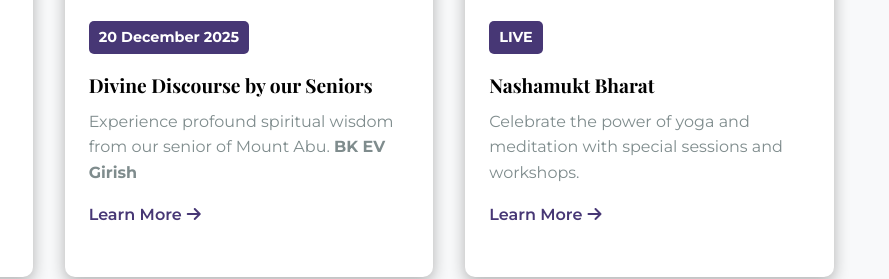
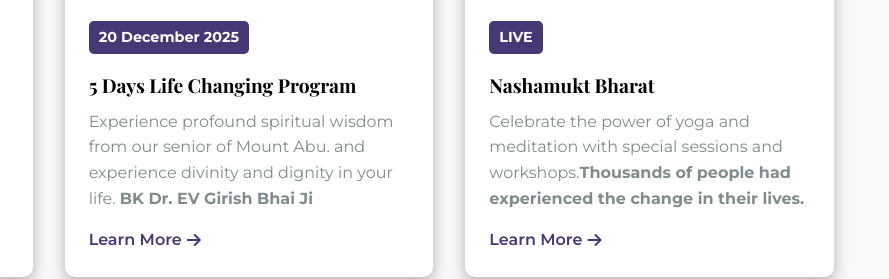
Before and after one commit to BKDURG/brahmakumarisdurg, a plain HTML site: page index.html in a window 1280 px wide. Shown: the part 3053-3332 px from the top of the page, 391-1280 px from the left. Drawn offline with nearby package versions, Linux system fonts and the light colour scheme.

Commit message:
Update event details and links in index.html

```diff
--- a/index.html
+++ b/index.html
@@ -1352,7 +1352,7 @@
                             <span class="event-date"><b>LIVE</b></span>
                             <h3 class="event-title">7-Day Rajyoga Meditation Camp</h3>
                             <p class="event-description">Join us for an intensive 7-day meditation camp to deepen your spiritual practice and connect with the Supreme Soul.</p>
-                            <a href="#" class="event-link">Learn More <i class="fas fa-arrow-right"></i></a>
+                            <a href="https://www.youtube.com/watch?v=5Nj1Abe54yE&list=PLMaFbCdX5_2_o3qB-ud4N-uciK4GT8sxt" class="event-link">Learn More <i class="fas fa-arrow-right"></i></a>
                         </div>
                     </div>
 
@@ -1362,8 +1362,8 @@
                         </div>
                         <div class="event-details">
                             <span class="event-date"><b>20 December 2025</b></span>
-                            <h3 class="event-title">Divine Discourse by our Seniors</h3>
-                            <p class="event-description">Experience profound spiritual wisdom from our senior of Mount Abu. <b>BK EV Girish</b></p>
+                            <h3 class="event-title"><b>5 Days Life Changing Program</b></h3>
+                            <p class="event-description">Experience profound spiritual wisdom from our senior of Mount Abu. and experience divinity and dignity in your life. <b>BK Dr. EV Girish Bhai Ji</b></p>
                             <a href="https://forms.gle/HoN4R7uSiJkG4eV46" class="event-link">Learn More <i class="fas fa-arrow-right"></i></a>
                         </div>
                     </div>
@@ -1375,7 +1375,7 @@
                         <div class="event-details">
                             <span class="event-date"><b>LIVE</b></span>
                             <h3 class="event-title">Nashamukt Bharat</h3>
-                            <p class="event-description">Celebrate the power of yoga and meditation with special sessions and workshops.</p>
+                            <p class="event-description">Celebrate the power of yoga and meditation with special sessions and workshops.<b>Thousands of people had experienced the change in their lives.</b></p>
                             <a href="#" class="event-link">Learn More <i class="fas fa-arrow-right"></i></a>
                         </div>
                     </div>
```
